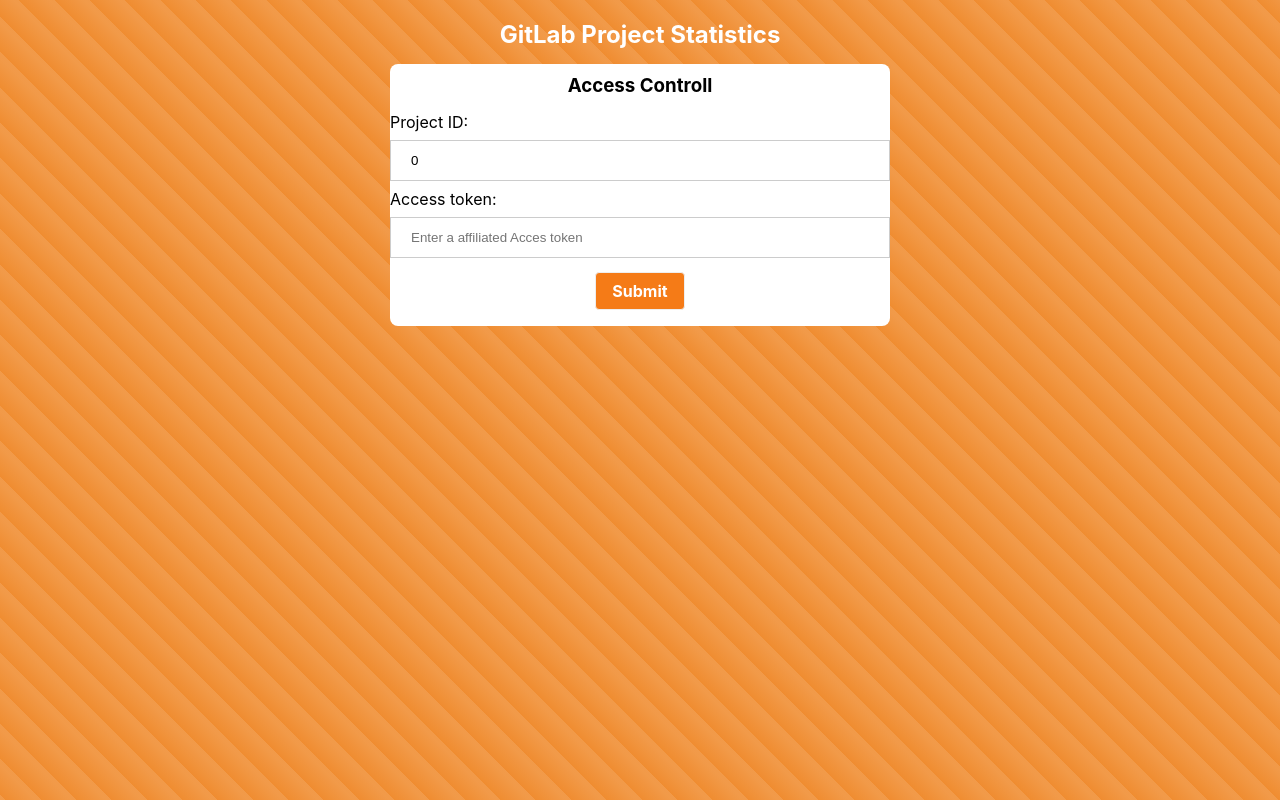
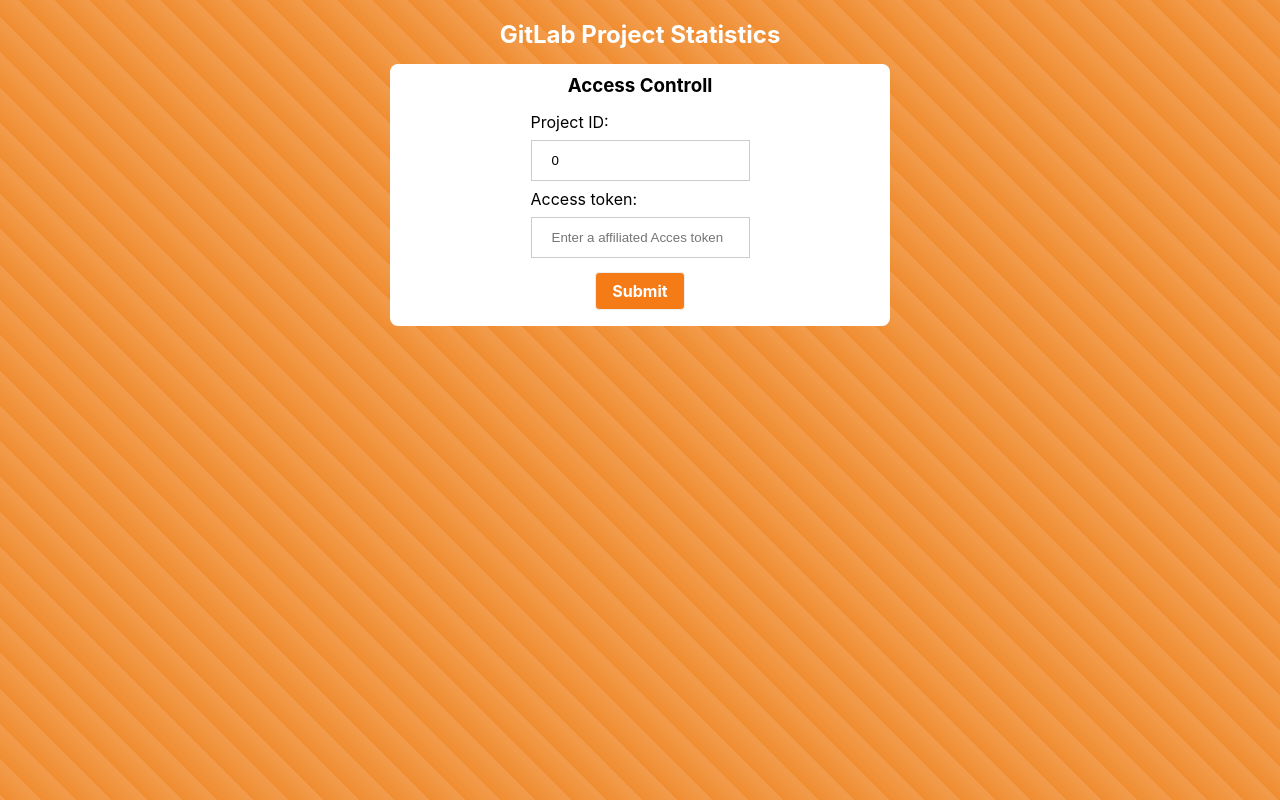
Before and after one commit to wumbus/emne_webutvikling, a React (Create React App) app in the folder prosjekt-2/: page / in a window 1280 px wide. Built offline with nearby package versions, Linux system fonts and the light colour scheme.

Commit message:
Small bugfix in overlapping styling between components

```diff
--- a/prosjekt-2/src/pages/css/viewInfo.module.css
+++ b/prosjekt-2/src/pages/css/viewInfo.module.css
@@ -80,7 +80,7 @@
     font-family: "Palatino", "URW Palladio L", serif;
 }
 
-form{
+.form{
     width:100%
 }
 
--- a/prosjekt-2/src/pages/viewInfo.tsx
+++ b/prosjekt-2/src/pages/viewInfo.tsx
@@ -111,7 +111,7 @@
                     <div className={styles.info2}>
                         <div className={styles.columnMembers}>
                             <p className={styles.memberliste}>Liste over members</p>
-                            <form>
+                            <form className={styles.form}>
                                 <table>Sort by:
                                     <select name={this.state.sorting_members} onChange={this.handleChange}>
                                         <option value="number">Role</option>
```
